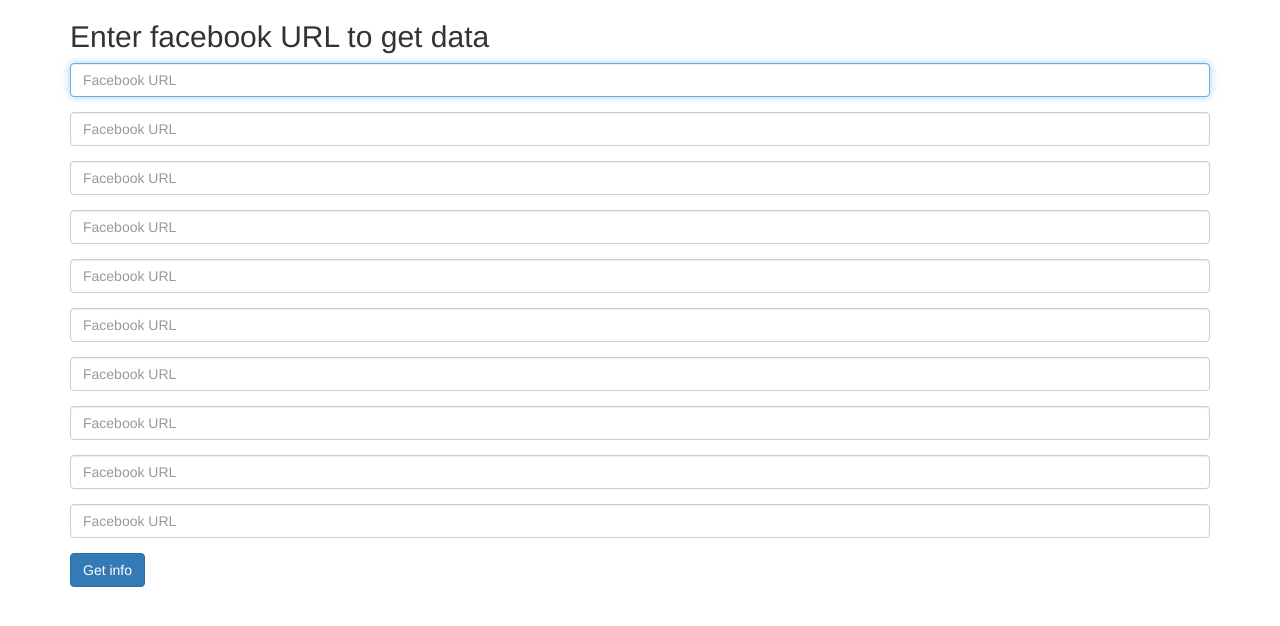
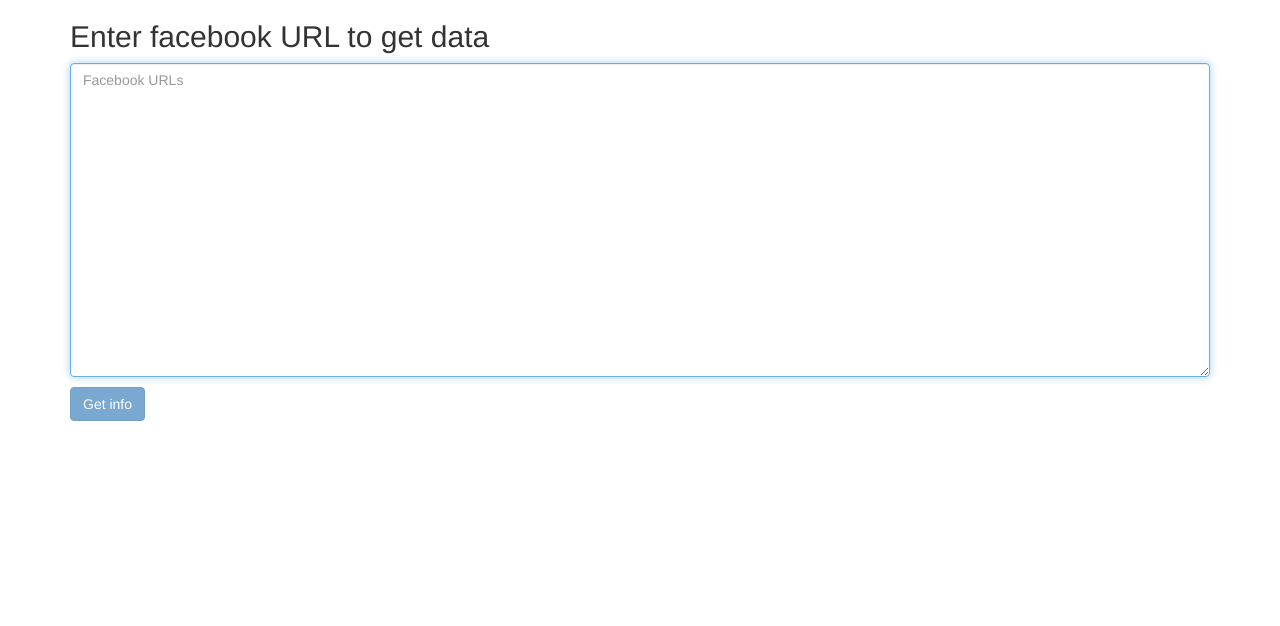
Before and after one commit to marchon/facebook-get-csv, a PHP site: page / in a window 1280 px wide. Shown: the top 626 px of the page. Run offline with PHP 8.4, Linux system fonts and the light colour scheme; some libraries are stand-ins or nearby versions.

Commit message:
Made it bulk files processing

```diff
--- a/fbproc.php
+++ b/fbproc.php
@@ -61,7 +61,9 @@ function getGraphUrl($url) {
         // OK
         $graphURL .= '/'.$matches[1];
     } else {
-        $graphURL .= $parse['path'];
+        // Possibly there's pages/<name>/<id> type of a link
+        preg_match('/^\/pages\/\w+\/(\d+)/', $parse['path'], $matchesPath);
+        $graphURL .= (empty($matchesPath[1])) ? $parse['path'] : '/'.$matchesPath[1];
     }
 
     return $graphURL;
@@ -91,6 +93,8 @@ function download_send_headers($filename) {
 error_reporting(E_ALL);
 
 $urls = $_POST['facebook-url'];
+$urls = str_replace("\r\n", "\n", $urls);
+$urls = explode("\n", $urls);
 
 // Validate URLs
 foreach ($urls as $url) {
--- a/index.php
+++ b/index.php
@@ -21,12 +21,10 @@
         <form class="form-main" id="facebook-form" data-toggle="validator" method="POST" action='fbproc.php'>
             <h2 class="form-main-heading">Enter facebook URL to get data</h2>
 
-            <?php for ($i=1; $i<=10; $i++) { ?>
-                <div class="form-group">
-                    <input class="form-control" name="facebook-url[]" type="text" id="facebook-url-<?= $i ?>" placeholder="Facebook URL" data-error="Please insert correct URL" pattern="^(https?:\/\/)?([\da-z\.-]+)\.([a-z\.]{2,6})(\/[\d\w.?=]+)?$" <?= ($i == 1) ? 'autofocus' : '' ?>/>
-                    <span class="help-block with-errors"></span>
-                </div>
-            <?php } ?>
+            <div class="form-group">
+            <textarea class="form-control" rows="15" name="facebook-url" placeholder="Facebook URLs" autofocus required></textarea>
+            <span class="help-block with-errors"></span>
+
             <button type="submit" class="btn btn-primary">Get info</button>
         </form>
         <br/>
@@ -57,21 +55,7 @@
             // Process form submission
             $("#facebook-form").validator();
 
-            // Make sure there's protocol inserted in URL
-            $('input[name^=facebook-url]').change(function() {
-                var url = $(this).val();
-                $(this).val(addProtocol(url));
-            });
-
         });
-
-        // Add 'http://' to the url if it misses that
-        function addProtocol(url) {
-            if (url.search(/^http[s]?\:\/\//) == -1) {
-                url = 'http://' + url;
-            }
-            return url;
-        }
     </script>
 </body>
 </html>
```
